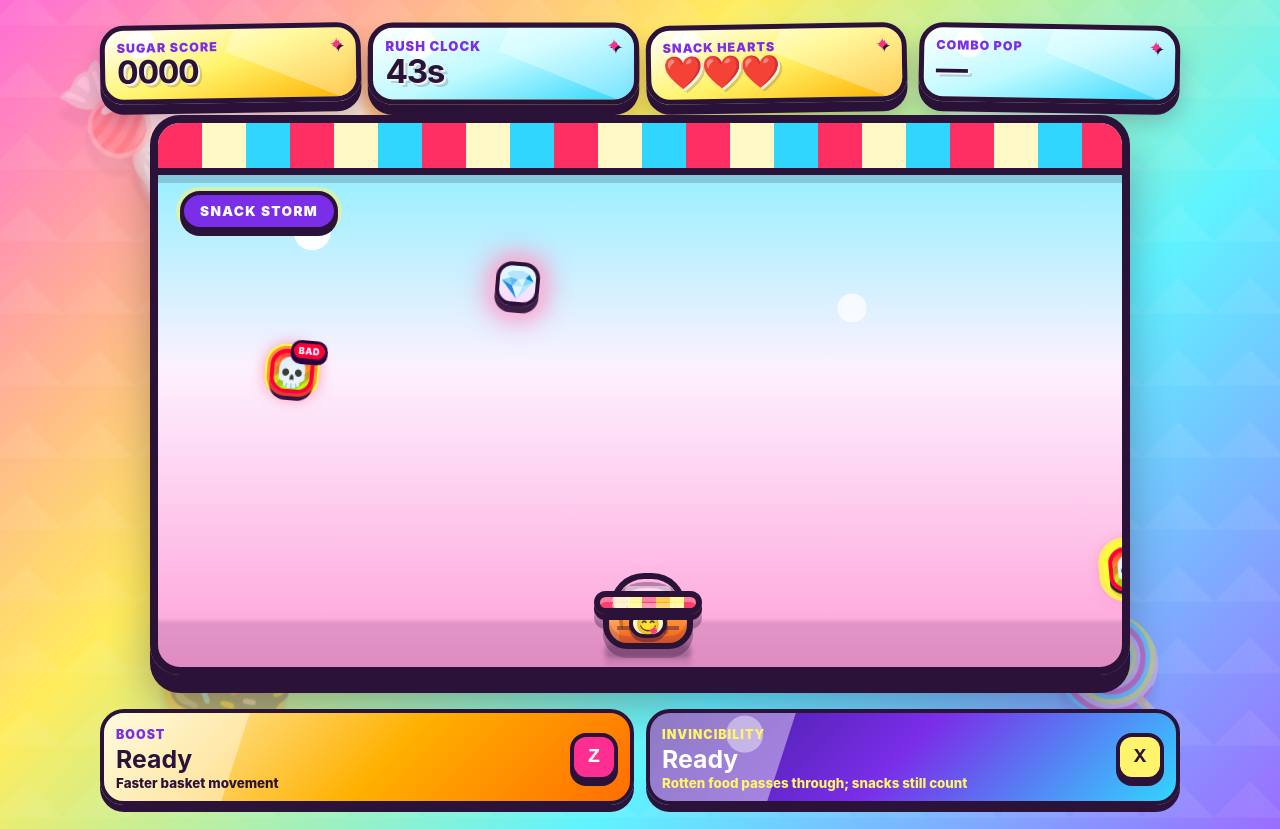
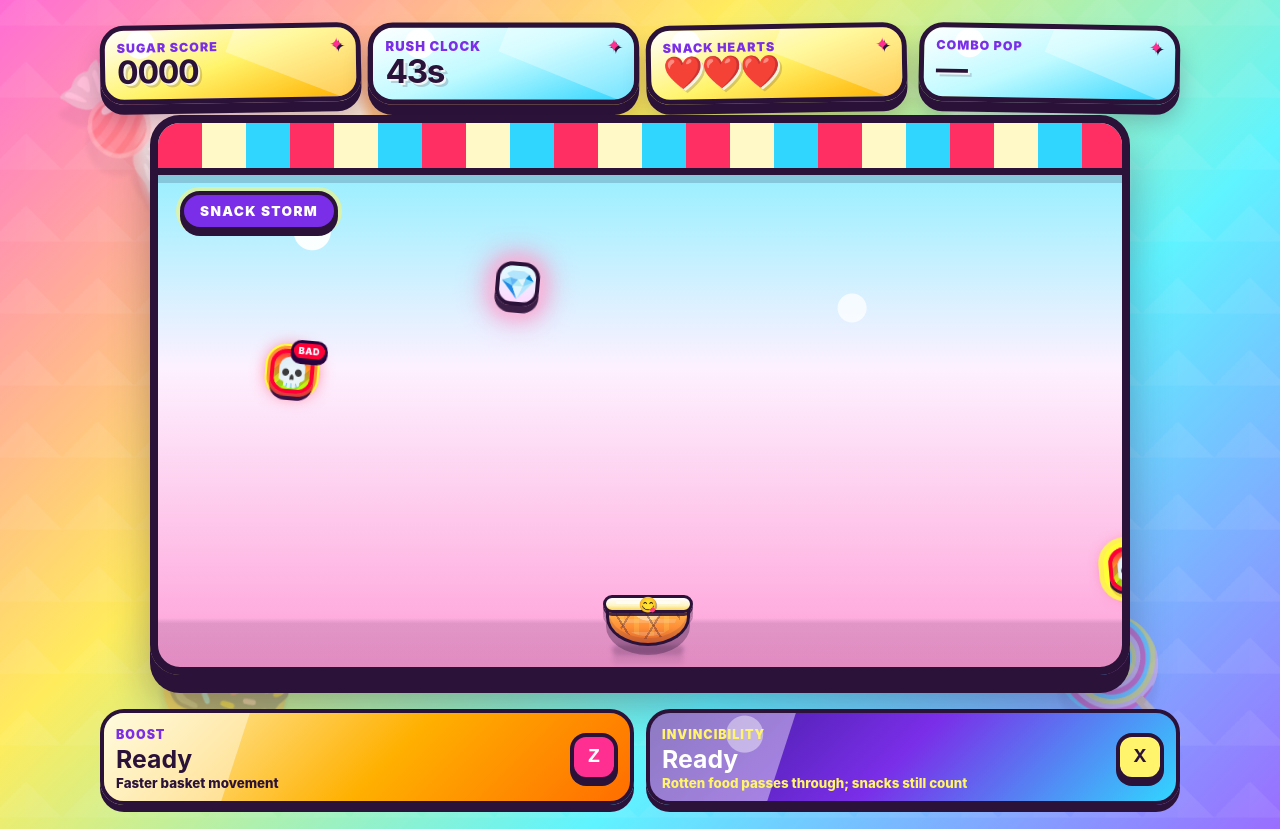
Before and after one commit to tychesama/snack-rush, a React (Vite) app: page / in a window 1280 px wide. Both pictures are taken after a click on the button "START RUSH!". Built offline with nearby package versions, Linux system fonts and the light colour scheme.

Commit message:
style: align basket rim catch zone

```diff
--- a/src/App.css
+++ b/src/App.css
@@ -490,113 +490,102 @@ h1 {
 
 .basket-shadow {
   z-index: -4;
-  left: 10px;
-  right: 10px;
-  bottom: -9px;
-  height: 14px;
+  left: 18px;
+  right: 18px;
+  bottom: -6px;
+  height: 10px;
   border-radius: 999px;
-  background: rgba(43, 18, 57, 0.28);
+  background: rgba(43, 18, 57, 0.24);
   filter: blur(2px);
-}
-
-.basket-handle {
-  position: absolute;
-  z-index: 1;
-  left: 16px;
-  right: 16px;
-  top: -18px;
-  height: 34px;
-  border: 6px solid #2b1239;
-  border-bottom: 0;
-  border-radius: 999px 999px 0 0;
-  background: transparent;
-}
-
-.basket-handle::after {
-  content: "";
-  position: absolute;
-  inset: 7px 9px auto;
-  height: 9px;
-  border-radius: 999px;
-  background: rgba(255, 255, 255, 0.45);
 }
 
 .basket-rim {
   position: absolute;
   z-index: 4;
-  inset: 0 0 auto;
-  height: 23px;
-  border: 6px solid #2b1239;
-  border-radius: 22px;
+  left: 9px;
+  top: 4px;
+  width: 90px;
+  height: 18px;
+  display: grid;
+  place-items: center;
+  border: 3px solid #2b1239;
+  border-radius: 999px;
+  color: #ff2f91;
   background:
-    radial-gradient(circle at 22% 35%, rgba(255, 255, 255, 0.72) 0 8px, transparent 9px),
-    repeating-linear-gradient(90deg, #ff3d6e 0 14px, #ffb000 14px 28px, #fff46b 28px 42px);
-  box-shadow: 0 6px 0 #2b1239, inset 0 5px 0 rgba(255, 255, 255, 0.34);
+    linear-gradient(180deg, rgba(255, 255, 255, 0.95) 0%, rgba(255, 248, 199, 0.98) 62%, rgba(255, 218, 92, 0.96) 100%);
+  box-shadow: 0 3px 0 rgba(43, 18, 57, 0.86), inset 0 2px 0 rgba(255, 255, 255, 0.75);
 }
 
 .basket-rim::after {
   content: "";
   position: absolute;
-  left: 12px;
-  right: 12px;
-  top: 6px;
-  height: 5px;
+  left: 10px;
+  right: 10px;
+  top: 3px;
+  height: 3px;
   border-radius: 999px;
-  background: rgba(255, 255, 255, 0.48);
+  background: rgba(255, 255, 255, 0.65);
+}
+
+.basket-emoji {
+  position: relative;
+  z-index: 1;
+  display: inline-grid;
+  place-items: center;
+  width: 28px;
+  height: 14px;
+  font-size: 0.95rem;
+  line-height: 1;
+  transform: translateY(-1px);
+  filter: drop-shadow(1px 1px 0 rgba(43, 18, 57, 0.32));
 }
 
 .basket-body {
   position: absolute;
   z-index: 3;
-  left: 9px;
-  right: 9px;
-  bottom: 0;
-  height: 46px;
+  left: 12px;
+  right: 12px;
+  top: 16px;
+  height: 39px;
   overflow: hidden;
-  display: grid;
-  place-items: center;
-  border: 6px solid #2b1239;
+  border: 3px solid #2b1239;
   border-top: 0;
-  border-radius: 0 0 24px 24px;
+  border-radius: 0 0 52px 52px / 0 0 36px 36px;
   background:
-    linear-gradient(90deg, rgba(255, 255, 255, 0.18) 0 10px, transparent 10px 22px),
-    linear-gradient(180deg, #ffbf47 0%, #ff872e 54%, #e95a23 100%);
-  box-shadow: inset 0 -7px 0 rgba(43, 18, 57, 0.14);
+    radial-gradient(ellipse at 50% -25%, rgba(255, 255, 255, 0.48) 0 35%, transparent 36%),
+    linear-gradient(180deg, #ffc15a 0%, #ff9037 55%, #df642b 100%);
+  box-shadow: inset 0 -5px 0 rgba(43, 18, 57, 0.12);
 }
 
 .basket-body::before {
   content: "";
   position: absolute;
-  inset: 10px 8px auto;
-  height: 9px;
-  border: 4px solid #2b1239;
-  border-left: 0;
-  border-right: 0;
-  opacity: 0.42;
+  left: 4px;
+  right: 4px;
+  top: 0;
+  height: 3px;
+  background: rgba(43, 18, 57, 0.26);
+}
+
+.basket-body::after {
+  content: "";
+  position: absolute;
+  inset: 5px 7px 4px;
+  border-radius: 0 0 40px 40px / 0 0 28px 28px;
+  background:
+    repeating-linear-gradient(58deg, transparent 0 12px, rgba(43, 18, 57, 0.48) 12px 14px, transparent 14px 26px),
+    repeating-linear-gradient(122deg, transparent 0 12px, rgba(43, 18, 57, 0.42) 12px 14px, transparent 14px 26px);
+  opacity: 0.7;
 }
 
 .basket-weave {
   position: absolute;
-  inset: 10px 10px 8px;
+  inset: 7px 10px 7px;
+  border-radius: 0 0 34px 34px / 0 0 24px 24px;
   background:
-    repeating-linear-gradient(90deg, rgba(43, 18, 57, 0.24) 0 4px, transparent 4px 15px),
-    repeating-linear-gradient(0deg, rgba(255, 244, 107, 0.36) 0 5px, transparent 5px 14px);
-  border-radius: 0 0 16px 16px;
-  mix-blend-mode: multiply;
-}
-
-.basket-badge {
-  position: relative;
-  z-index: 2;
-  width: 38px;
-  height: 30px;
-  display: grid;
-  place-items: center;
-  border: 4px solid #2b1239;
-  border-radius: 999px;
-  background: #fff8c7;
-  box-shadow: 0 4px 0 rgba(43, 18, 57, 0.42);
-  font-size: 1.25rem;
+    repeating-linear-gradient(90deg, rgba(255, 244, 107, 0.24) 0 5px, transparent 5px 15px),
+    repeating-linear-gradient(0deg, rgba(255, 255, 255, 0.22) 0 4px, transparent 4px 13px);
+  opacity: 0.75;
 }
 
 .boost-wind {
--- a/src/App.jsx
+++ b/src/App.jsx
@@ -12,11 +12,12 @@ const SPEEDUP_MULTIPLIER = 1.65;
 const ABILITY_DURATION = 5;
 const ABILITY_COOLDOWN = 10;
 const BASKET_BOTTOM_OFFSET = 18;
-const CATCH_ZONE_INSET_X = 3;
+const CATCH_ZONE_INSET_X = 9;
 const CATCH_ZONE_WIDTH = BASKET_WIDTH - CATCH_ZONE_INSET_X * 2;
-const CATCH_ZONE_HEIGHT = 24;
+const CATCH_ZONE_HEIGHT = 18;
 const CATCH_ZONE_OFFSET_X = CATCH_ZONE_INSET_X;
-const CATCH_ZONE_TOP = GAME_HEIGHT - BASKET_BOTTOM_OFFSET - BASKET_HEIGHT;
+const CATCH_ZONE_OFFSET_Y = 4;
+const CATCH_ZONE_TOP = GAME_HEIGHT - BASKET_BOTTOM_OFFSET - BASKET_HEIGHT + CATCH_ZONE_OFFSET_Y;
 const CATCH_ZONE_BOTTOM = CATCH_ZONE_TOP + CATCH_ZONE_HEIGHT;
 const MAX_FALL_DRIFT = 28;
 
@@ -510,11 +511,9 @@ function Basket({ x, evading, speeding }) {
       <div className="invincible-shield" />
       <div className="invincible-stars" />
       <div className="basket-shadow" />
-      <div className="basket-handle" />
-      <div className="basket-rim" />
+      <div className="basket-rim"><span className="basket-emoji">😋</span></div>
       <div className="basket-body">
         <div className="basket-weave" />
-        <div className="basket-badge">😋</div>
       </div>
     </div>
   );
```
